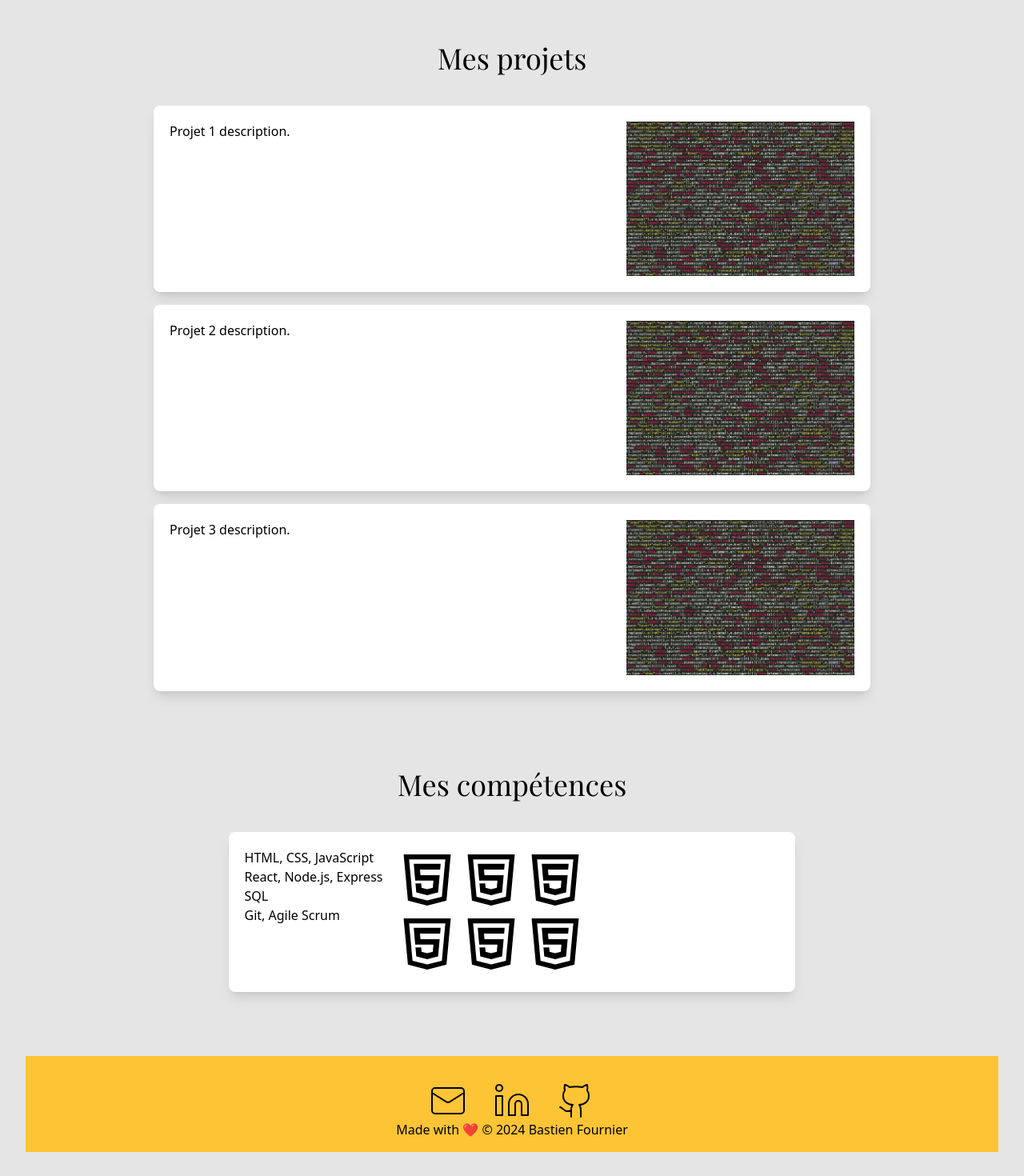
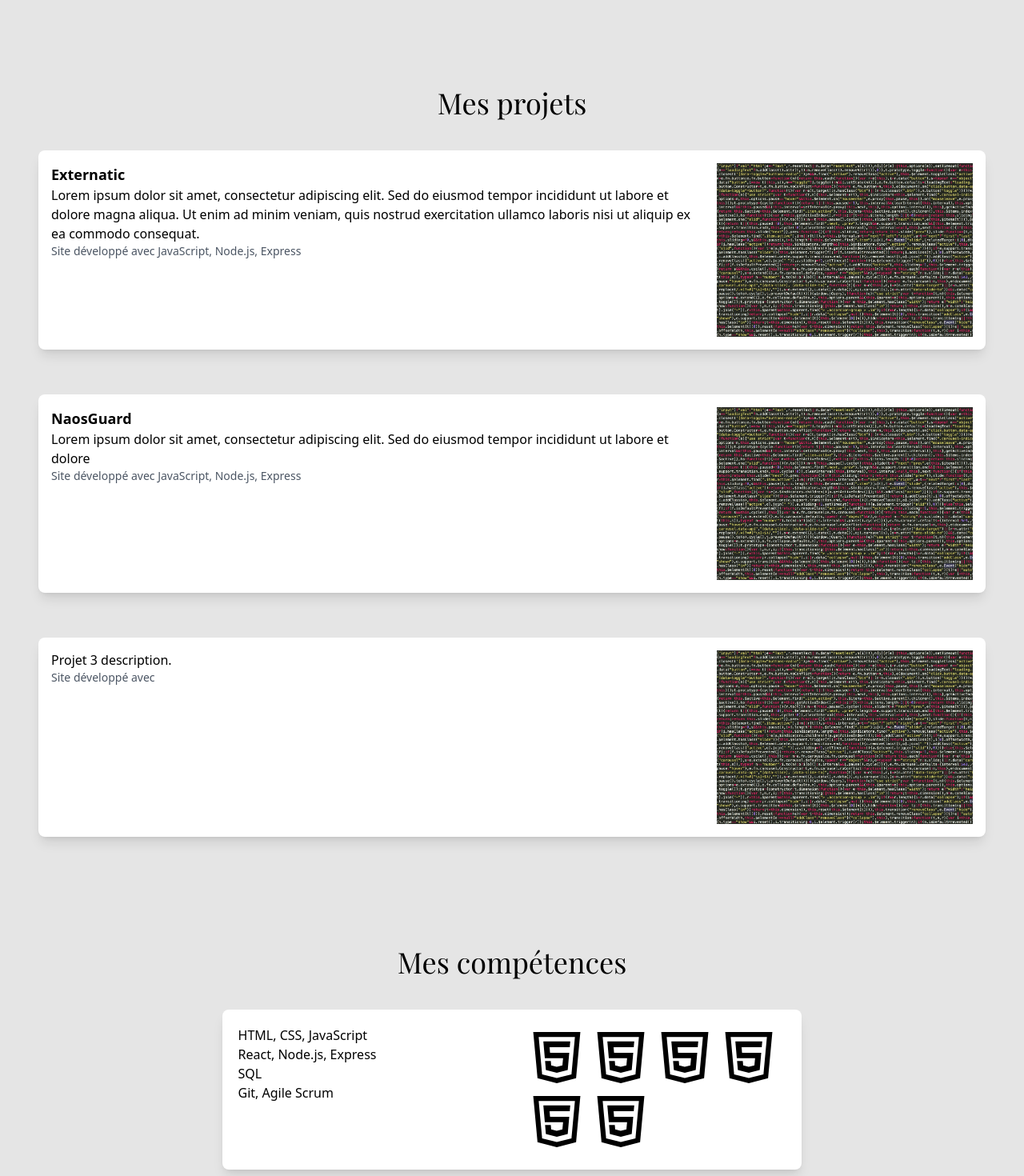
Before and after one commit to bastien-fournier/New-PortFolio-Bastien, a React (Vite) app: page / in a window 1280 px wide. Shown: the part 820-2290 px from the top of the page at 80% size. Built offline with nearby package versions, Linux system fonts and the light colour scheme.

Commit message:
fix project components

```diff
--- a/src/components/MyProjects.jsx
+++ b/src/components/MyProjects.jsx
@@ -4,12 +4,16 @@ export default function MyProjects() {
   const projects = [
     {
       id: 1,
-      text: "Projet 1 description.",
+      title: "Externatic",
+      text: "Lorem ipsum dolor sit amet, consectetur adipiscing elit. Sed do eiusmod tempor incididunt ut labore et dolore magna aliqua. Ut enim ad minim veniam, quis nostrud exercitation ullamco laboris nisi ut aliquip ex ea commodo consequat. ",
+      stack: "JavaScript, Node.js, Express",
       image: Pic,
     },
     {
       id: 2,
-      text: "Projet 2 description.",
+      title: "NaosGuard",
+      text: "Lorem ipsum dolor sit amet, consectetur adipiscing elit. Sed do eiusmod tempor incididunt ut labore et dolore",
+      stack: "JavaScript, Node.js, Express",
       image: Pic,
     },
     {
@@ -20,17 +24,23 @@ export default function MyProjects() {
   ];
 
   return (
-    <div className="max-w-4xl mx-auto">
+    <div className="max-w-full mx-auto px-4">
       {projects.map((project) => (
         <div
           key={project.id}
-          className="bg-white rounded-lg shadow-lg p-5 flex mb-4"
+          className="bg-white rounded-lg shadow-lg p-4 mb-14 flex flex-col sm:flex-row"
         >
-          <p className="flex-1 pr-4">{project.text}</p>
+          <div className="flex-1 pr-0 sm:pr-4 mb-4 sm:mb-0">
+            <h2 className="text-lg font-semibold">{project.title}</h2>
+            <p>{project.text}</p>
+            <p className="text-sm text-gray-600">
+              Site développé avec {project.stack}
+            </p>
+          </div>
           <img
             src={project.image}
             alt="Image"
-            className="w-1/3 h-auto object-cover"
+            className="w-full h-auto object-cover sm:max-w-xs" // Responsive image
           />
         </div>
       ))}
--- a/src/components/Skills.jsx
+++ b/src/components/Skills.jsx
@@ -3,7 +3,7 @@ import Html from "../assets/html.svg";
 export default function Skills() {
   return (
     <div className="max-w-4xl mx-auto bg-white rounded-lg shadow-lg p-5 flex ">
-      <div>
+      <div className="flex-1 pr-4">
         <ul>
           <li>HTML, CSS, JavaScript</li>
           <li>React, Node.js, Express</li>
--- a/src/pages/HomePage.jsx
+++ b/src/pages/HomePage.jsx
@@ -8,7 +8,7 @@ import SkillsTitle from "../components/SkillsTitle";
 export default function HomePage() {
   return (
     <>
-      <div className="flex flex-col md:flex-row items-center p-8">
+      <div className="flex flex-col md:flex-row items-center p-8 mt-14">
         <About />
         <ProfilPicture />
       </div>
```
